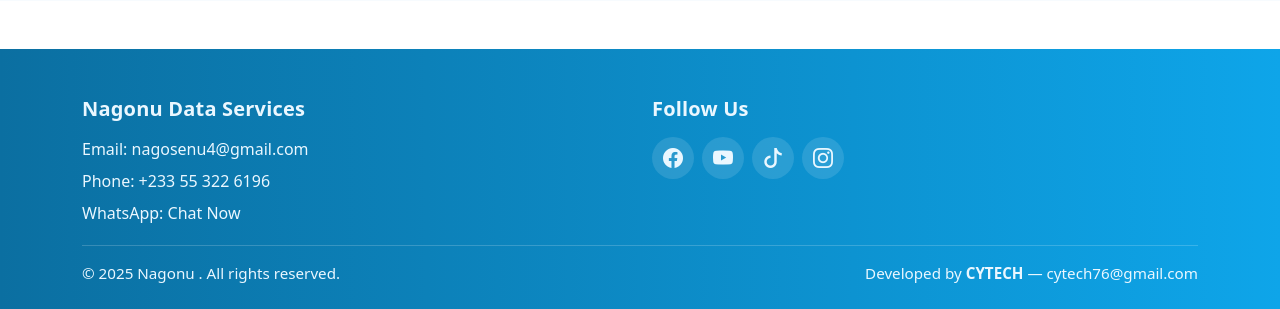
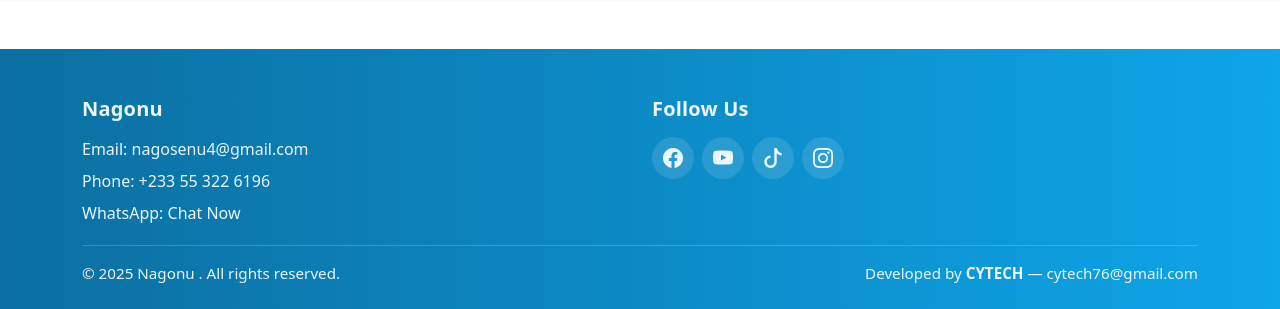
Before and after one commit to Cybok06/nagonu_updated, a Flask app: template templates/index.html in a window 1280 px wide. Shown: the part 1424-1733 px from the top of the page. Run offline with Flask 3, Linux system fonts and the light colour scheme; the template is opened without the code that fills it, so the values that code supplies are empty; parts of the project's set-up code (start-up, migrations or seed data) failed here and were passed over.

Commit message:
Update index.html

```diff
--- a/templates/index.html
+++ b/templates/index.html
@@ -333,7 +333,7 @@
     <div class="container footer-reveal" id="footerBlock">
       <div class="row g-4">
         <div class="col-12 col-md-6">
-          <h5 class="footer-title mb-3">Nagonu Data Services</h5>
+          <h5 class="footer-title mb-3">Nagonu </h5>
           <p class="mb-2">Email: <a href="mailto:nagosenu4@gmail.com">nagosenu4@gmail.com</a></p>
           <p class="mb-2">Phone: <a href="tel:+233553226196">+233 55 322 6196</a></p>
           <p class="mb-0">WhatsApp: <a href="http://wa.me/233553226196" target="_blank" rel="noopener">Chat Now</a></p>
```
